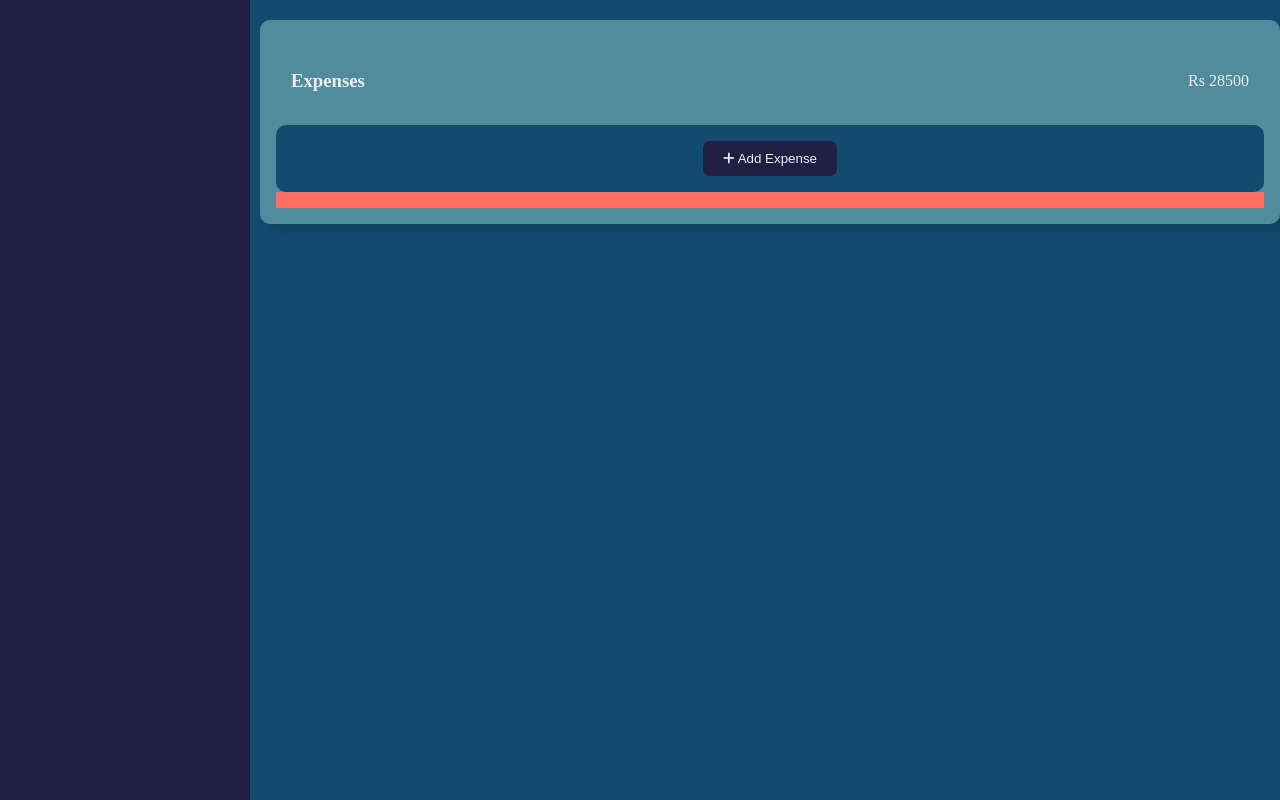
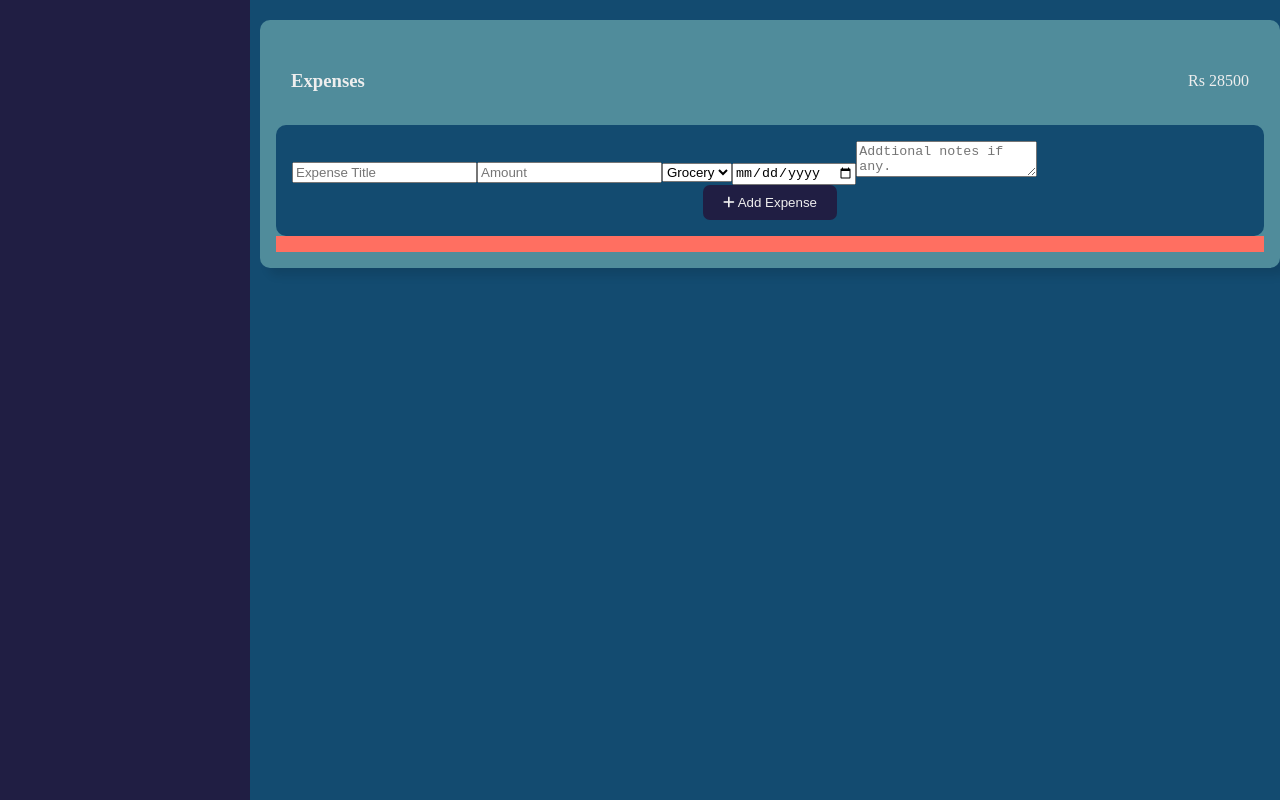
Before and after one commit to rohitghatal1/ExpenseTracker-React-TS, a React (Create React App) app: page / in a window 1280 px wide. Built offline with nearby package versions, Linux system fonts and the light colour scheme.

Commit message:
added expense modal

```diff
--- a/src/CSS/expense.css
+++ b/src/CSS/expense.css
@@ -19,7 +19,6 @@
 .expenseComponent .newExpenseSection{
     background-color: var(--body-color);
     color: var(--text-color);
-    /* min-height: 50px; */
     border-radius: 10px;
     padding: 1rem;
 }
--- a/src/Components/Expenses.tsx
+++ b/src/Components/Expenses.tsx
@@ -10,6 +10,18 @@ const Expenses: React.FC = () => {
                     <span>Rs 28500</span>
                 </div>
                 <section className="newExpenseSection">
+                    <div className="addExpenseModal">
+                        <input type="text" placeholder='Expense Title'/>
+                        <input type="text" placeholder='Amount'/>
+                        <select name="" id="">
+                            <option value="">Grocery</option>
+                            <option value="">Grocery</option>
+                            <option value="">Grocery</option>
+                            <option value="">Grocery</option>
+                        </select>
+                        <input type="date" name="" id="" placeholder='Date'/>
+                        <textarea name="" id="" placeholder='Addtional notes if any.'></textarea>
+                    </div>
                     <div className="addNewExpense">
                         <button className='addExpensebtn'><i className="fa-solid fa-plus"></i> Add Expense</button>
                     </div>
```
